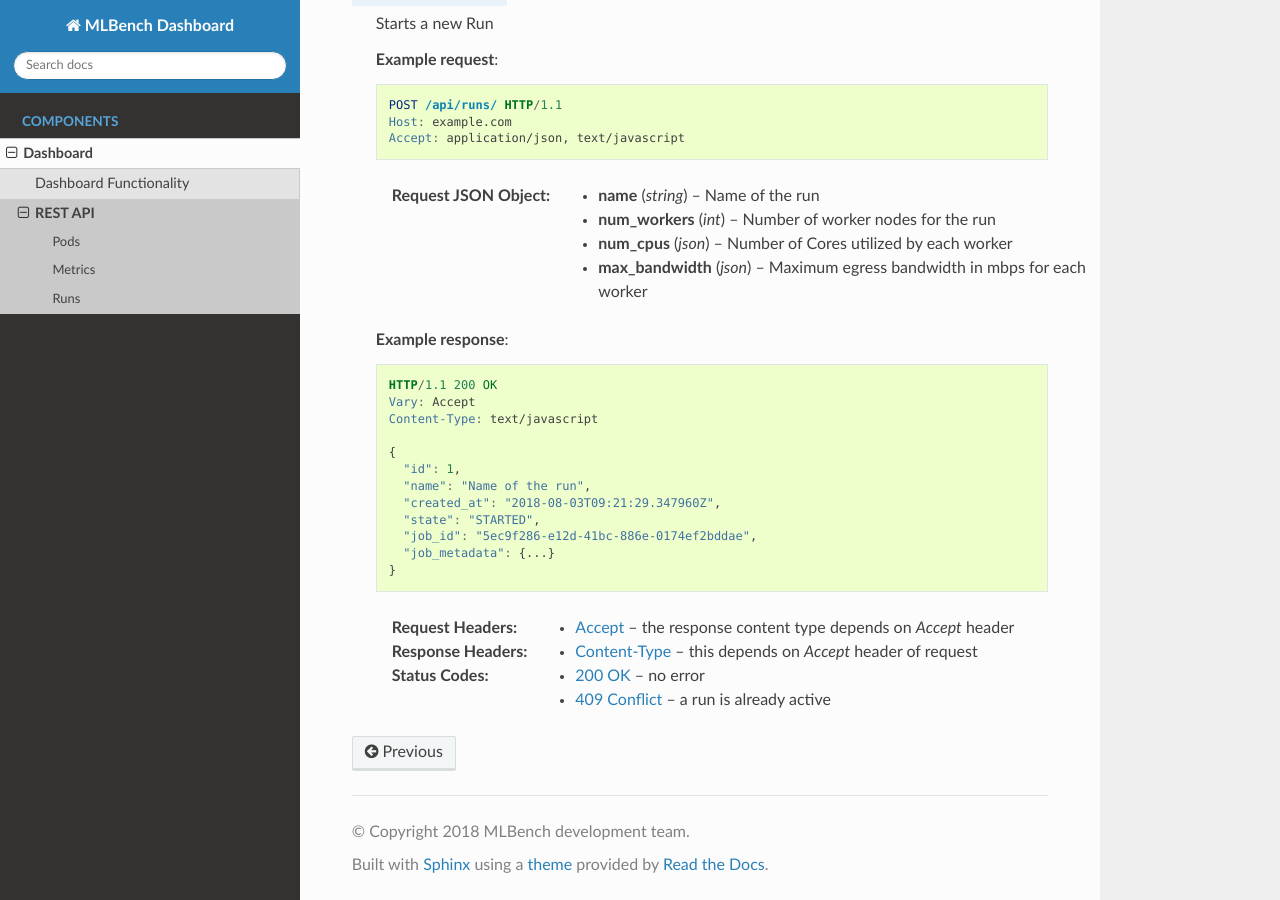
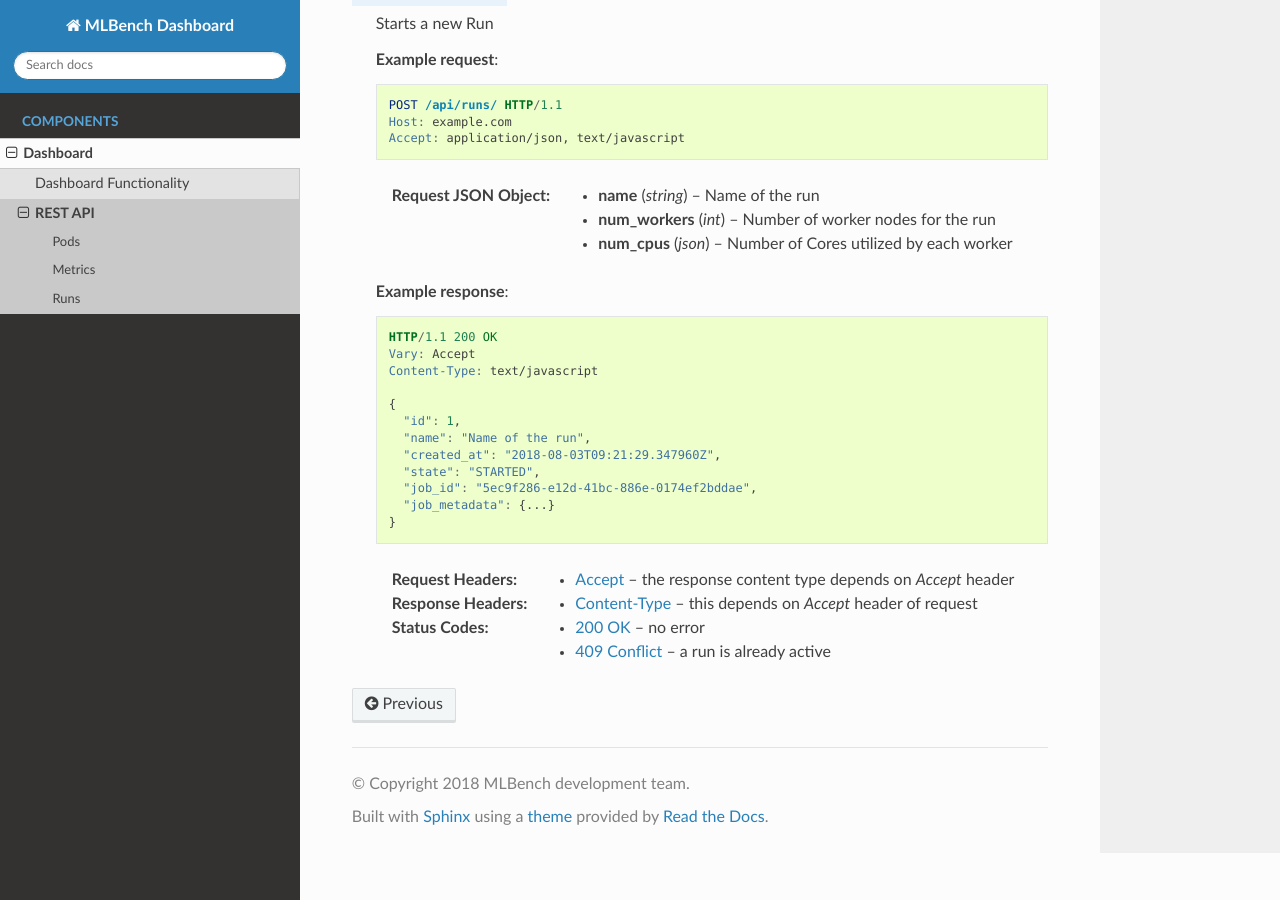
Before and after one commit to mlbench/mlbench-dashboard, a Sphinx documentation site: the page built from docs/api.rst, in a window 1280 px wide and 900 px high, scrolled down 5295 px. Built offline with Sphinx 7.4.7 and the Read the Docs theme 2.0.0, drawn with Linux system fonts in a browser that asks for light colours.

Commit message:
Remove bandwidth limiting from docs

```diff
--- a/docs/api.rst
+++ b/docs/api.rst
@@ -312,7 +312,6 @@ Runs
    :<json string name:       Name of the run
    :<json int num_workers:   Number of worker nodes for the run
    :<json json num_cpus:     Number of Cores utilized by each worker
-   :<json json max_bandwidth:      Maximum egress bandwidth in mbps for each worker
 
    **Example response**:
 
```
